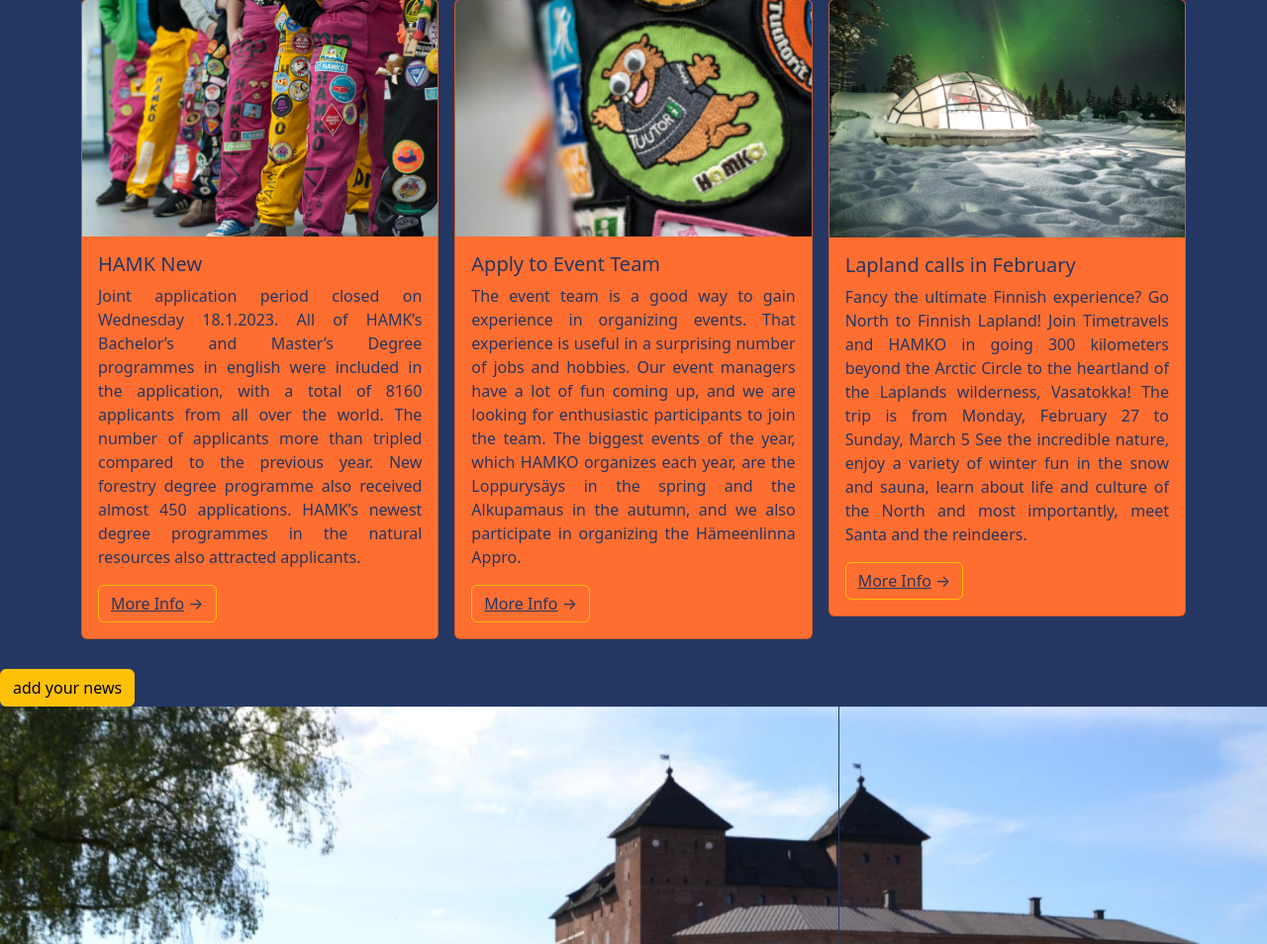
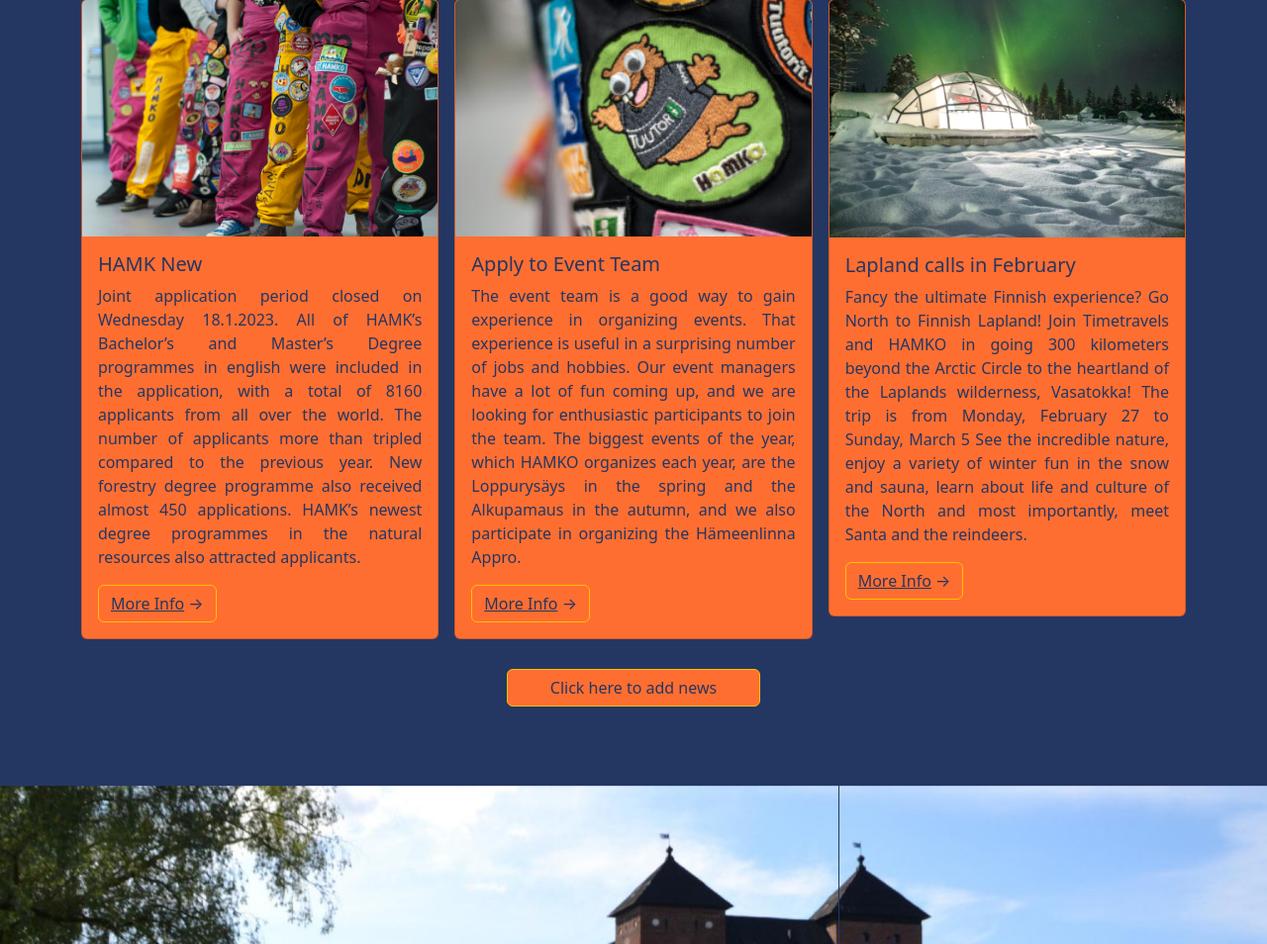
Before and after one commit to Fernoss/webprogramming23_team3, a PHP site: page / in a window 1280 px wide. Shown: the part 636-1590 px from the top of the page at 99% size. Run offline with PHP 8.4, Linux system fonts and the light colour scheme; some libraries are stand-ins or nearby versions.

Commit message:
botton added and styled

```diff
--- a/css/styles.css
+++ b/css/styles.css
@@ -72,6 +72,16 @@ a {
 .card {
   background-color: #ff6e31;
 }
+/* PHP news table */
+.btn-warning {
+  color: #243763 !important;
+  background-color: #ff6e31!important;
+  width: 20vw;
+  margin-left: 40vw !important;
+  margin-bottom: 10vh;
+  }
+
+/* end of PHP news table */
 /*end of news part*/
 
 /* Styles for carousel */
--- a/index.php
+++ b/index.php
@@ -97,10 +97,11 @@
       </div>
     </div>
           <div class="newsartbtn">
-          <button type="button" class="btn btn-warning">add your news</button> <br>
+          <button type="button" class="btn btn-warning">Click here to add news</button> <br>
           </div>
 
     <!-- End of Fahimeh's section-->
+
 
     <!-- Joonas' section -->
     <!-- Creating a section for ID=carousel-->
```
